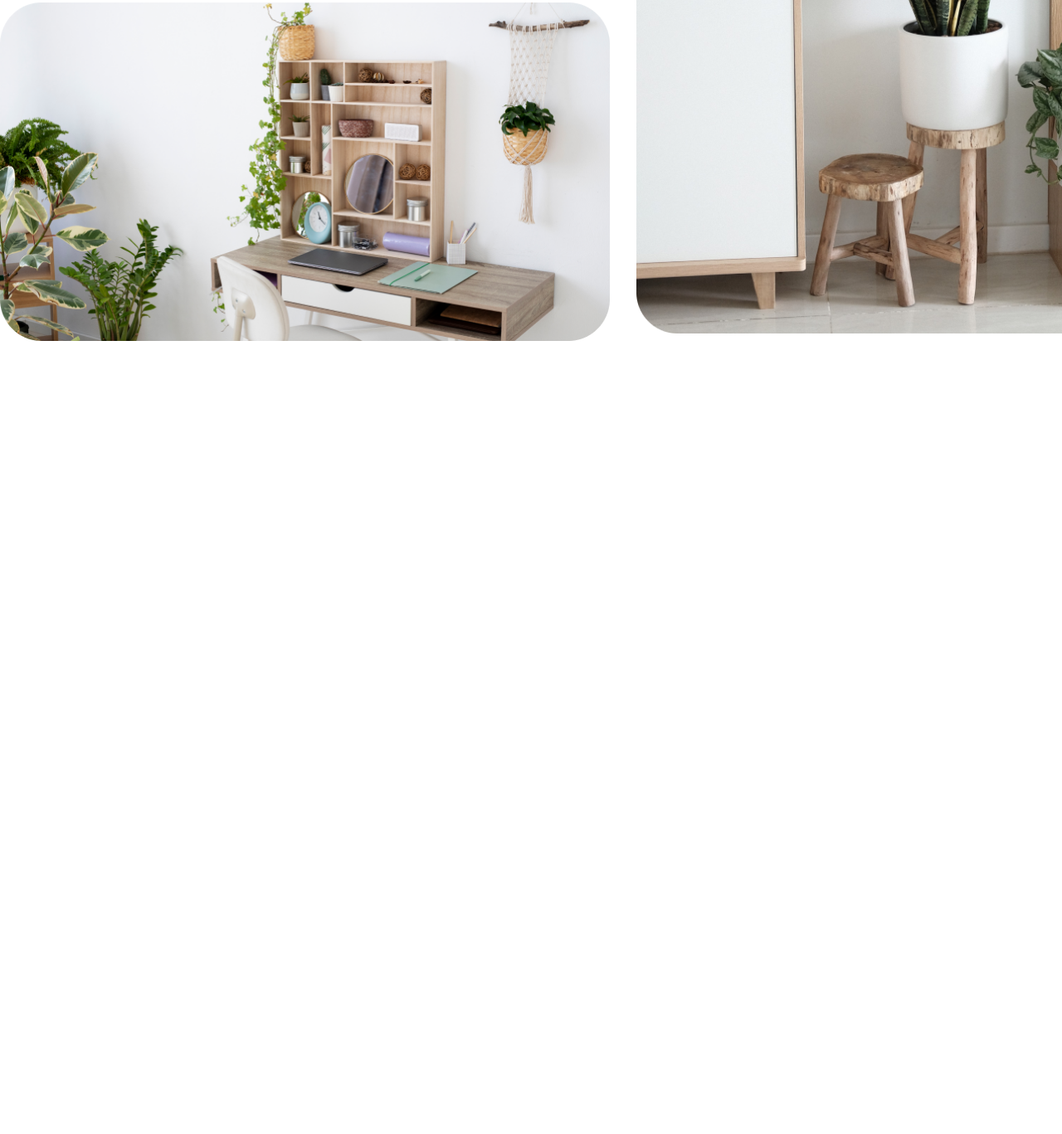
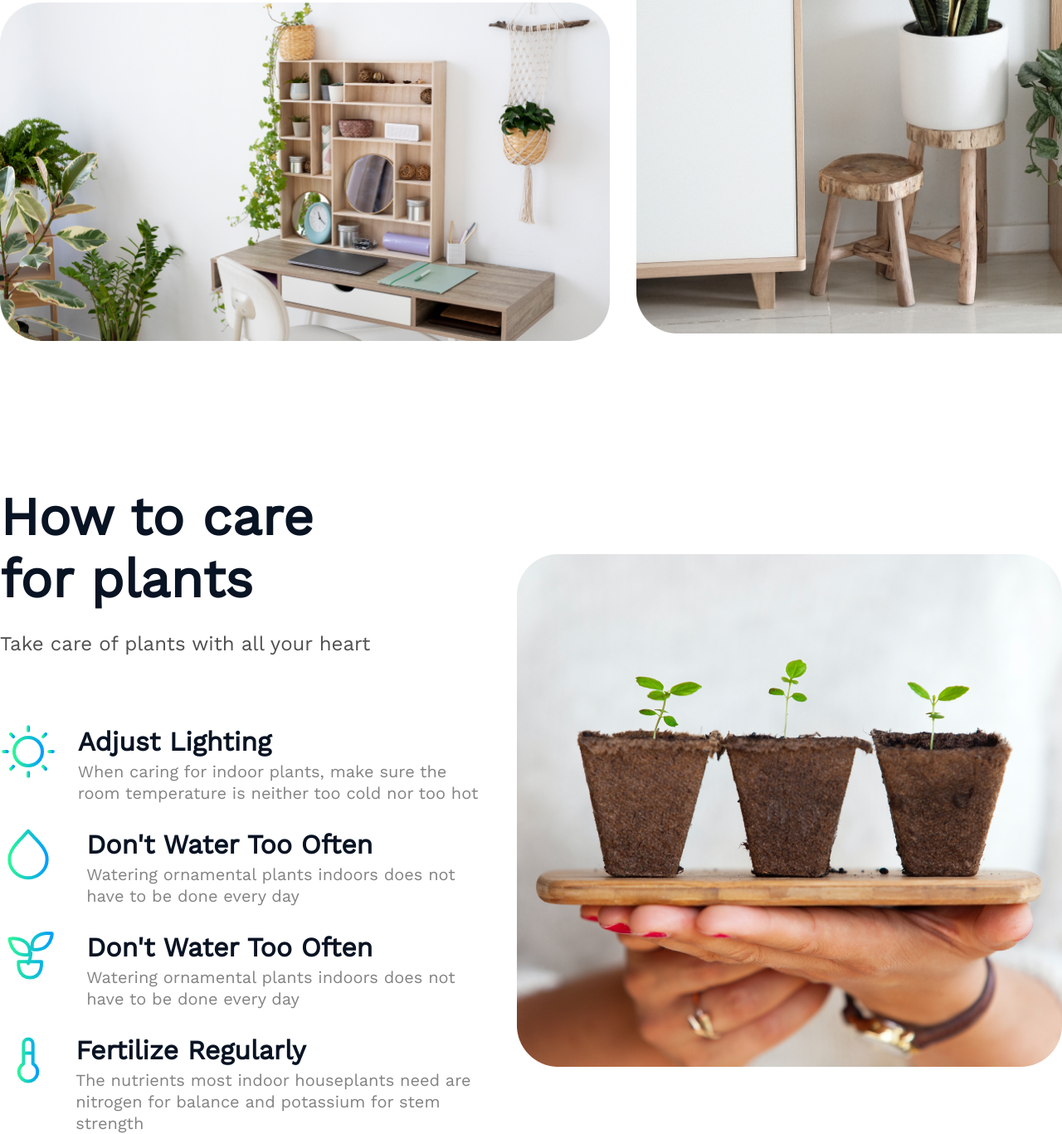
Before and after one commit to YanaHrebneva/daunku, a plain HTML site: page index.html in a window 1280 px wide. Shown: the part 3135-4502 px from the top of the page at 83% size. Before the commit the page ends 3563 px from the top, so only its background shows below. Drawn offline with Linux system fonts and the light colour scheme.

Commit message:
feat: add care block

```diff
--- a/index.html
+++ b/index.html
@@ -149,6 +149,49 @@
         </div>
       </div>
     </section>
+    <section class="care-section">
+      <div class="care-info">
+        <div class="care-header-wrapper">
+          <h2 class="care-header">How to care for plants</h2>
+          <span class="care-span">Take care of plants with all your heart</span>
+        </div>
+        <div class="care-hints">
+
+          <div class="care-hints__item">
+            <div class="care-hints__icon care-hints__icon_sun"></div>
+            <div class="care-hints__text">
+              <h3 class="care-hints__header">Adjust Lighting</h3>
+              <span class="care-hints__span">When caring for indoor plants, make sure the room temperature is neither too cold nor too hot</span>
+            </div>
+          </div>
+
+          <div class="care-hints__item">
+            <div class="care-hints__icon care-hints__icon_water"></div>
+            <div class="care-hints__text">
+              <h3 class="care-hints__header">Don't water too often</h3>
+              <span class="care-hints__span">Watering ornamental plants indoors does not have to be done every day</span>
+            </div>
+          </div>
+
+          <div class="care-hints__item">
+            <div class="care-hints__icon care-hints__icon_plant"></div>
+            <div class="care-hints__text">
+              <h3 class="care-hints__header">Don't water too often</h3>
+              <span class="care-hints__span">Watering ornamental plants indoors does not have to be done every day</span>
+            </div>
+          </div>
+
+          <div class="care-hints__item">
+            <div class="care-hints__icon care-hints__icon_temp"></div>
+            <div class="care-hints__text">
+              <h3 class="care-hints__header">Fertilize regularly</h3>
+              <span class="care-hints__span">The nutrients most indoor houseplants need are nitrogen for balance and potassium for stem strength</span>
+            </div>
+          </div>
+        </div>
+      </div>
+      <img class="care-img" src="/assets/images/how-to-care.png" alt="">
+    </section>
   </main>
   <footer>
 
--- a/style.css
+++ b/style.css
@@ -324,7 +324,7 @@ li {
 .interior-section {
   max-width: 1484px;
   margin: 0 auto;
-  padding: 26px 0;
+  padding: 26px 0 184px 0;
 }
 
 .interior-header-wrapper {
@@ -402,3 +402,91 @@ li {
     opacity: 100;
   }
 }
+
+.care-section {
+  display: flex;
+  justify-content: space-between;
+  align-items: center;
+  max-width: 1488px;
+  margin: 0 auto;
+}
+
+.care-header-wrapper {
+  max-width: 452px;
+  padding-bottom: 82px;
+}
+
+.care-header {
+  font-family: Work Sans;
+  font-size: 4rem;
+  line-height: 75px;
+  color: #081323;
+  padding-bottom: 26px;
+}
+
+.care-span {
+  font-family: Work Sans;
+  font-size: 1.5rem;
+  line-height: 28px;
+  color: #4f4f4f;
+}
+
+.care-hints {
+  display: flex;
+  flex-direction: column;
+  justify-content: space-between;
+  max-width: 585px;
+  height: 495px;
+}
+
+.care-hints__item {
+  max-width: 585px;
+  display: flex;
+}
+
+.care-hints__text {
+  display: flex;
+  flex-direction: column;
+}
+
+.care-hints__header {
+  font-family: Work Sans;
+  font-size: 2rem;
+  line-height: 45px;
+  text-transform: capitalize;
+}
+
+.care-hints__span {
+  font-family: Work Sans;
+  font-size: 1.25rem;
+  line-height: 26px;
+  color: #828282;
+}
+
+.care-hints__icon {
+  width: 68px;
+  height: 68px;
+  padding-right: 58px;
+  background-repeat: no-repeat;
+}
+
+.care-hints__icon_sun {
+  background-image: url(assets/icons/sun.svg);
+}
+
+.care-hints__icon_water {
+  background-image: url(/assets/icons/water.svg);
+}
+
+.care-hints__icon_plant {
+  background-image: url(/assets/icons/plant-pot.svg);
+}
+
+.care-hints__icon_temp {
+  background-image: url(/assets/icons/temperature.svg);
+}
+
+.care-img {
+  width: 657px;
+  height: 618px;
+}
```
